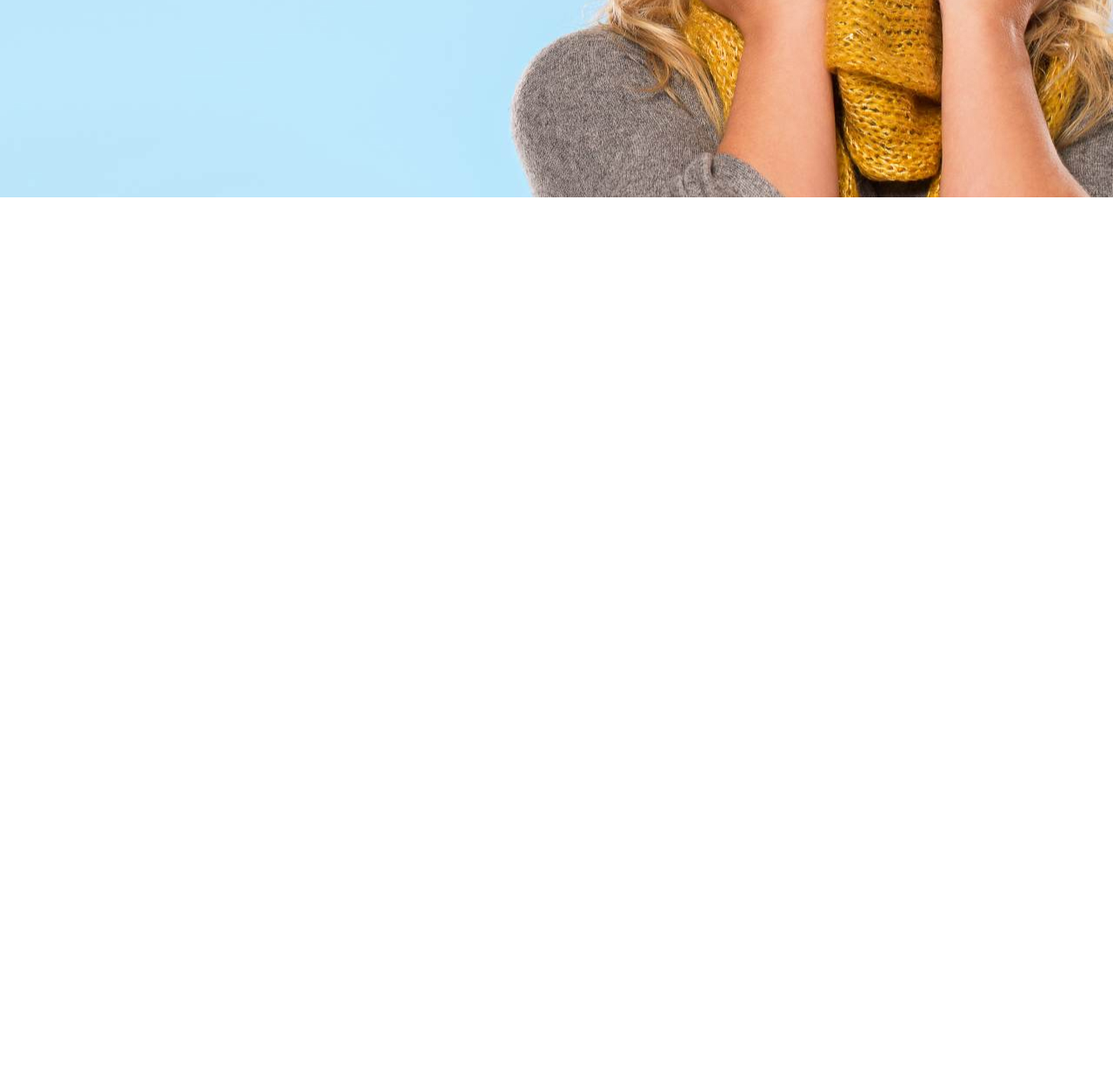
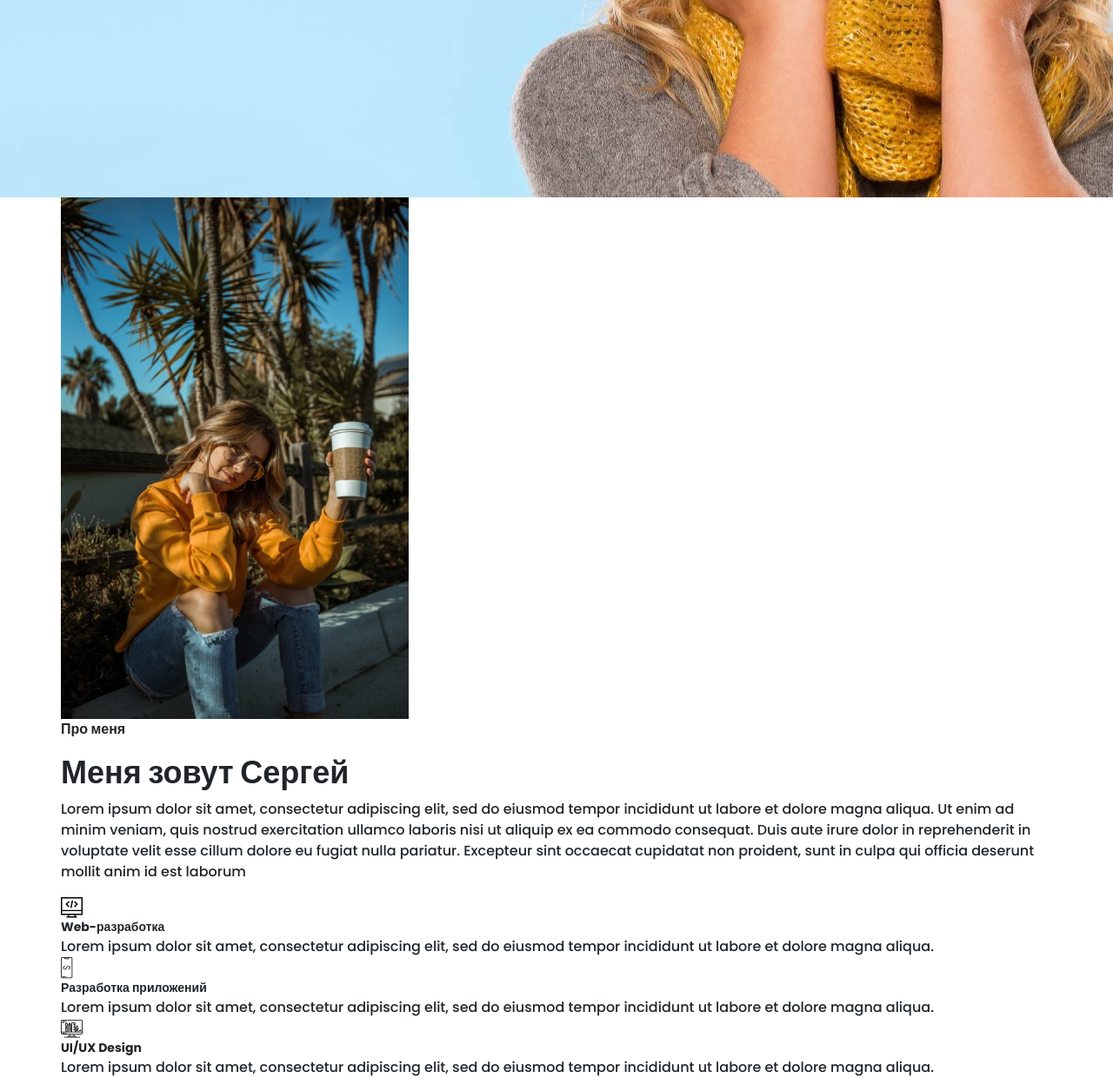
Before and after one commit to ReshSergey/MyPortfolio, a website: page src/index.html in a window 1280 px wide. Shown: the part 573-1813 px from the top of the page at 87% size. Before the commit the page ends 800 px from the top, so only its background shows below. Drawn offline with nearby package versions, Linux system fonts and the light colour scheme; files that its build step writes are made by us from their sources; files whose address does not match are found by name.

Commit message:
add about me block, without css

```diff
--- a/src/index.html
+++ b/src/index.html
@@ -64,9 +64,9 @@
             <span></span>
         </div>
         <div class="container">
-            <div class="title title_fz16 promo__subtitle">Меня зовут Александра Смит</div>
+            <div class="title title_fz16 promo__subtitle">Меня зовут Сергей Реш</div>
             <h1 class="title title_fz48 promo__title">Я web-разработчик
-                из города Москва</h1>
+                из города Самара</h1>
 
             <div class="promo__btns">
                 <a href="" class="promo__link btn">Портфолио</a>
@@ -75,6 +75,58 @@
         </div>
     </section>
 
+    <section class="about">
+        <div class="container">
+            <div class="about__wrapper">
+                <img src="img/main_photo.jpg" alt="My photo" class="about__photo">
+                <div class="about__description">
+                    <h2 class="title title_fz16 about__title">Про меня</h2>
+                    <div class="title title_fz36 about__subtitle">Меня зовут Сергей</div>
+                    <div class="divider"></div>
+                    <p class="about__text">Lorem ipsum dolor sit amet, consectetur adipiscing elit, sed do eiusmod
+                        tempor incididunt ut
+                        labore et dolore magna aliqua. Ut enim ad minim veniam, quis nostrud exercitation ullamco
+                        laboris nisi ut aliquip ex ea commodo consequat. Duis aute irure dolor in reprehenderit in
+                        voluptate velit esse cillum dolore eu fugiat nulla pariatur. Excepteur sint occaecat cupidatat
+                        non proident, sunt in culpa qui officia deserunt mollit anim id est laborum</p>
+                </div>
+                <div class="about__skills">
+                    <div class="about__skills-item">
+                        <div>
+                            <img src="icons/about_me/web_development.svg" alt="web-dev">
+                        </div>
+                        <div>
+                            <div class="title title_fz14">Web-разработка</div>
+                            <div class="about__skills-text">Lorem ipsum dolor sit amet, consectetur adipiscing elit, sed
+                                do eiusmod tempor incididunt ut labore et dolore magna aliqua.</div>
+                        </div>
+                    </div>
+                    <div class="about__skills-item">
+                        <div>
+                            <img src="icons/about_me/mobile_dev.svg" alt="mobile-dev">
+                        </div>
+                        <div>
+                            <div class="title title_fz14">Разработка приложений</div>
+                            <div class="about__skills-text">Lorem ipsum dolor sit amet, consectetur adipiscing elit, sed
+                                do eiusmod tempor incididunt ut labore et dolore magna aliqua.</div>
+                        </div>
+                    </div>
+                    <div class="about__skills-item">
+                        <div>
+                            <img src="icons/about_me/design.svg" alt="Design">
+                        </div>
+                        <div>
+                            <div class="title title_fz14">UI/UX Design</div>
+                            <div class="about__skills-text">Lorem ipsum dolor sit amet, consectetur adipiscing elit, sed
+                                do eiusmod tempor incididunt ut labore et dolore magna aliqua.</div>
+                        </div>
+                    </div>
+                </div>
+            </div>
+
+        </div>
+    </section>
+
     <script src="js/script.js"></script>
 </body>
 
--- a/src/sass/blocks/_container.scss
+++ b/src/sass/blocks/_container.scss
@@ -1,5 +1,4 @@
 .container {
     width: 1140px;
     margin: 0 auto;
-    padding: 10px;
 }
--- a/src/sass/blocks/_title.scss
+++ b/src/sass/blocks/_title.scss
@@ -10,6 +10,9 @@
         font-size: 16px;
         line-height: 24px;
     }
+    &_fz36 {
+        font-size: 36px;
+    }
     &_fz48 {
         font-size: 48px;
     }
--- a/src/sass/style.scss
+++ b/src/sass/style.scss
@@ -16,3 +16,4 @@
 @import 'blocks/title';
 @import 'blocks/sidepanel';
 @import 'blocks/menu';
+@import 'blocks/about';
```
Also changed, not shown: dist/css/style.min.css, dist/index.html, src/sass/blocks/_about.scss (added).
